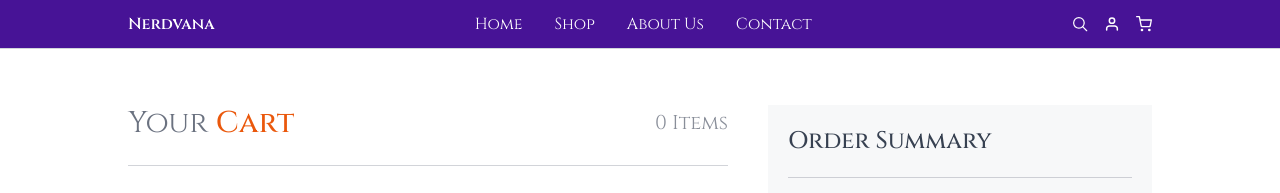
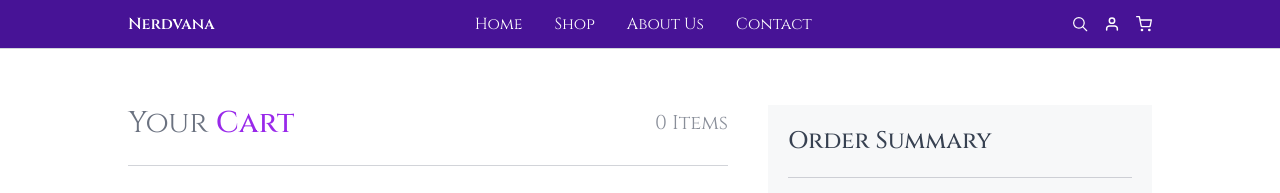
Before and after one commit to DJVelz/Nerdvana, a Next.js app: page /cart in a window 1280 px wide. Shown: the top 193 px of the page. Built offline with nearby package versions, Linux system fonts and the light colour scheme.

Commit message:
Changed underline to light purple

```diff
--- a/app/cart/page.jsx
+++ b/app/cart/page.jsx
@@ -17,7 +17,7 @@ const Cart = () => {
         <div className="flex-1">
           <div className="flex items-center justify-between mb-8 border-b border-gray-500/30 pb-6">
             <p className="text-2xl md:text-3xl text-gray-500">
-              Your <span className="font-medium text-orange-600">Cart</span>
+              Your <span className="font-medium text-light_purple">Cart</span>
             </p>
             <p className="text-lg md:text-xl text-gray-500/80">{getCartCount()} Items</p>
           </div>
```
